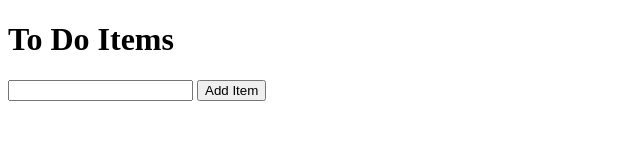
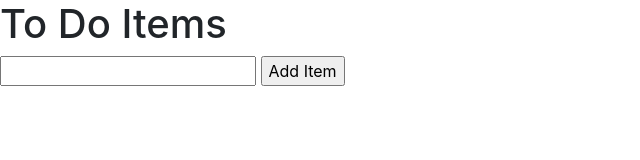
Before and after one commit to supaheckafresh/todo-list-js1, a plain HTML site: page index.html in a window 1280 px wide. Shown: the whole page, without its empty margins (0-640 px from the left). Drawn offline with nearby package versions, Linux system fonts and the light colour scheme.

Commit message:
add bower, boostrap and font-awesome

```diff
--- a/index.html
+++ b/index.html
@@ -3,6 +3,10 @@
 <head>
     <meta charset="UTF-8">
     <title>To Do List</title>
+    <script src="bower_components/jquery/dist/jquery.min.js"></script>
+    <link rel="stylesheet" href="bower_components/bootstrap/dist/css/bootstrap.min.css">
+    <link rel="stylesheet" href="bower_components/font-awesome/css/font-awesome.min.css">
+    <link rel="stylesheet" href="css/style.css">
 </head>
 <body>
 <h1>To Do Items</h1>
```
